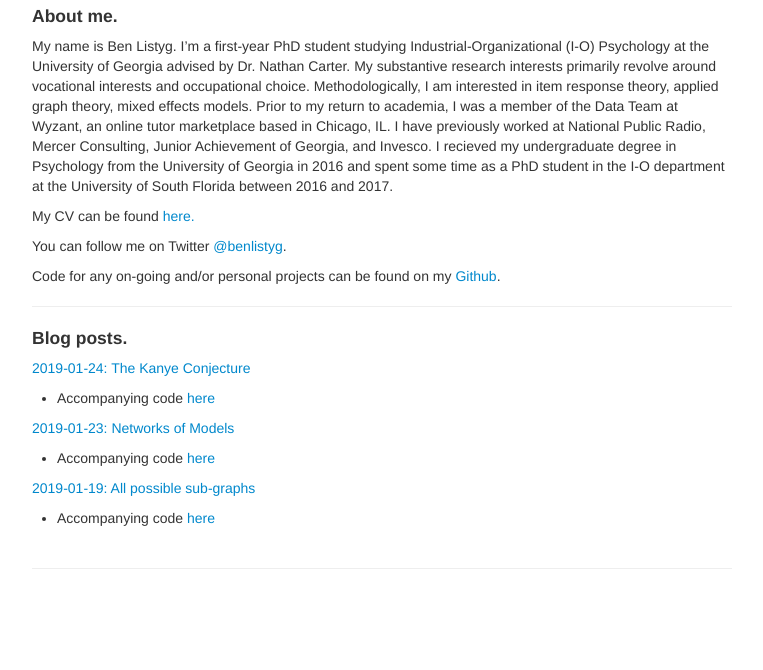
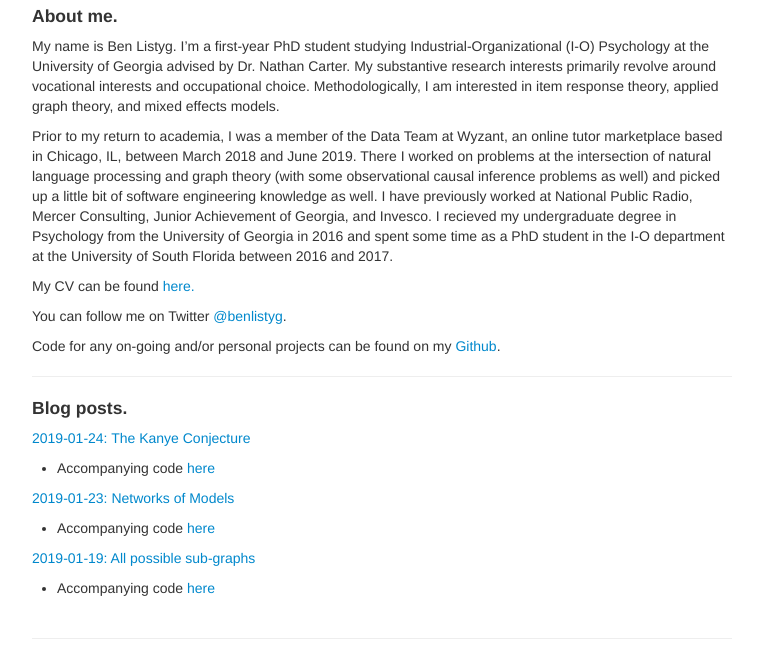
Before and after one commit to BListyg/blistyg.github.io, a Jekyll site: the page built from index.md, in a window 1280 px wide, cut to the strip 406-1076 px from the top of the page. Shown: the whole strip, without its empty margins (258-1021 px from the left). Built offline with Jekyll 4.4.1, drawn with Linux system fonts in a browser that asks for light colours; before the commit the page ends 1006 px from its top, so only the background shows below that.

Commit message:
Update index.md

```diff
--- a/index.md
+++ b/index.md
@@ -8,7 +8,9 @@ layout: page
 
 #### About me.
 
-My name is Ben Listyg. I’m a first-year PhD student studying Industrial-Organizational (I-O) Psychology at the University of Georgia advised by Dr. Nathan Carter. My substantive research interests primarily revolve around vocational interests and occupational choice. Methodologically, I am interested in item response theory, applied graph theory, mixed effects models. Prior to my return to academia, I was a member of the Data Team at Wyzant, an online tutor marketplace based in Chicago, IL. I have previously worked at National Public Radio, Mercer Consulting, Junior Achievement of Georgia, and Invesco. I recieved my undergraduate degree in Psychology from the University of Georgia in 2016 and spent some time as a PhD student in the I-O department at the University of South Florida between 2016 and 2017.
+My name is Ben Listyg. I’m a first-year PhD student studying Industrial-Organizational (I-O) Psychology at the University of Georgia advised by Dr. Nathan Carter. My substantive research interests primarily revolve around vocational interests and occupational choice. Methodologically, I am interested in item response theory, applied graph theory, and mixed effects models.
+
+Prior to my return to academia, I was a member of the Data Team at Wyzant, an online tutor marketplace based in Chicago, IL, between March 2018 and June 2019. There I worked on problems at the intersection of natural language processing and graph theory (with some observational causal inference problems as well) and picked up a little bit of software engineering knowledge as well. I have previously worked at National Public Radio, Mercer Consulting, Junior Achievement of Georgia, and Invesco. I recieved my undergraduate degree in Psychology from the University of Georgia in 2016 and spent some time as a PhD student in the I-O department at the University of South Florida between 2016 and 2017.
 
 My CV can be found [here.](https://drive.google.com/open?id=1QVp1w273dugyvVMCVq8JElLhTX9cXY-P)
 
```
